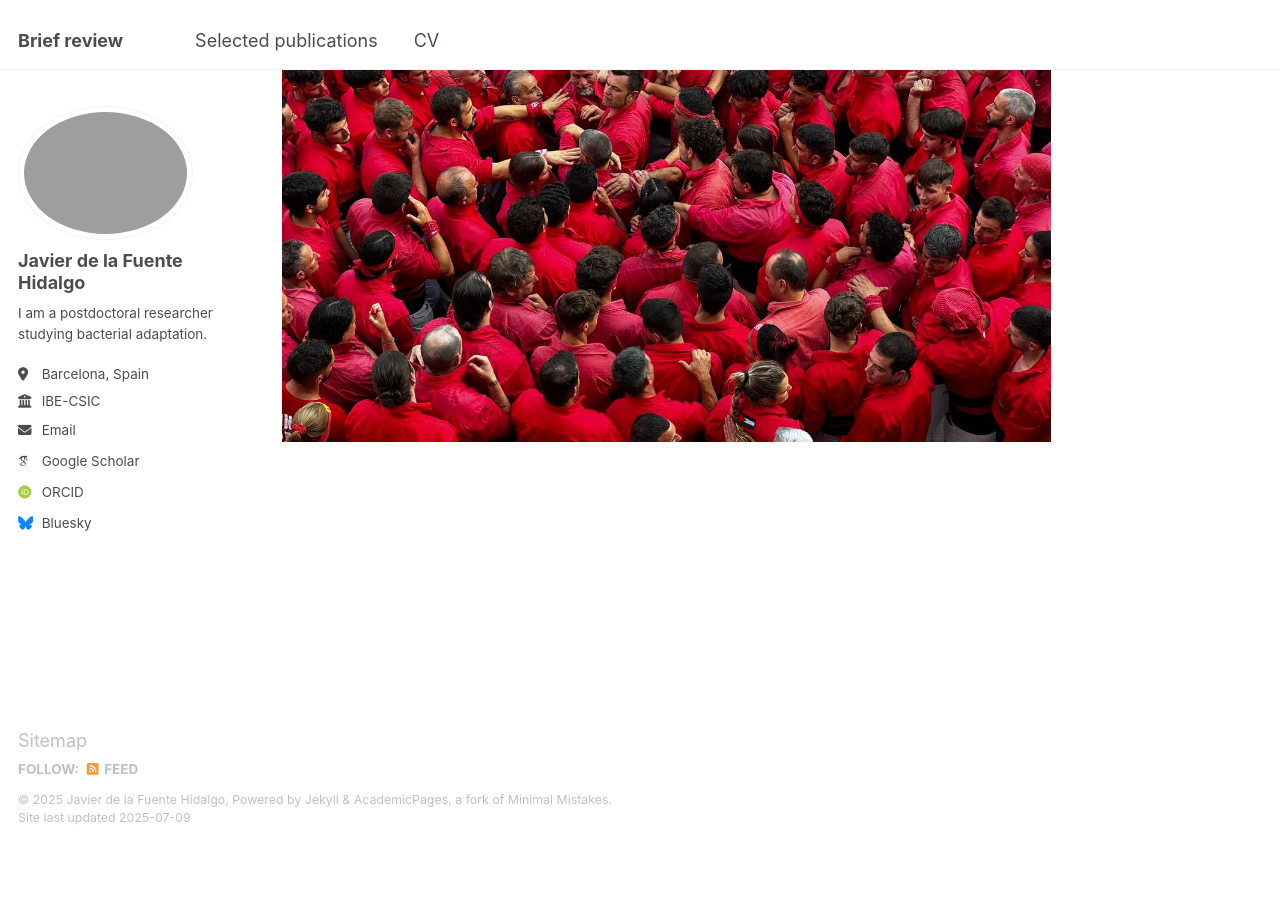
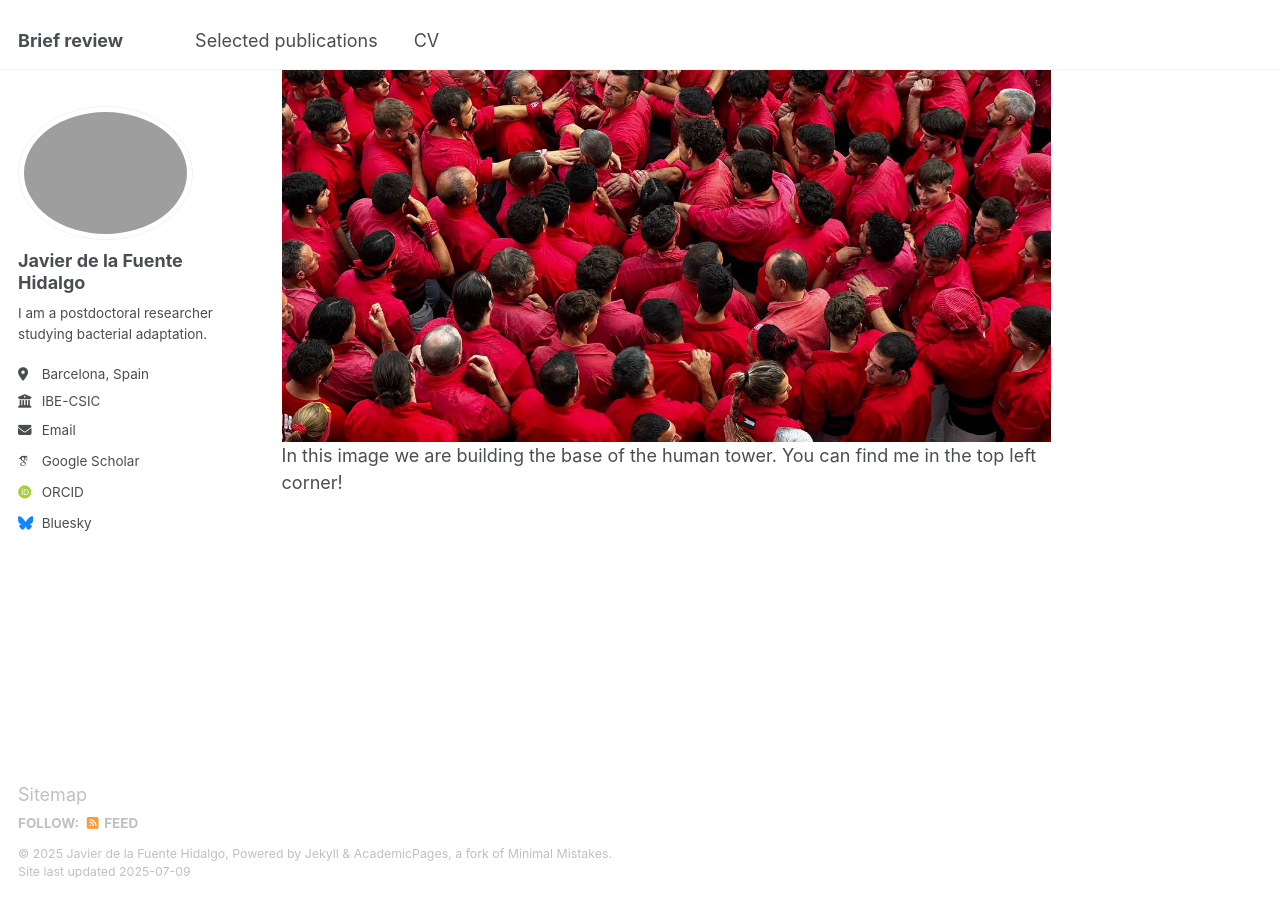
Before and after one commit to DelaFuenteJavier/delafuentejavier.github.io, a Jekyll site: the page built from _pages/about.md, in a window 1280 px wide and 900 px high, scrolled down 859 px. Built offline with Jekyll 4.4.1, drawn with Linux system fonts in a browser that asks for light colours; some web fonts are replaced; before the commit the page ends 1705 px from its top, so only the background shows below that.

Commit message:
Update about.md

```diff
--- a/_pages/about.md
+++ b/_pages/about.md
@@ -17,3 +17,4 @@ In 2025, supported by a Juan de la Cierva fellowship, I joined [Macarena Toll-Ri
 In my free time, I enjoy mountain biking and video games, but my true passion is [human towers (castells)](https://patrimoni.gencat.cat/en/collection/castells). The philosophy behind castells is built on teamwork, dedication, and a spirit of self-improvement, values that I try to apply in my research career.
 
 ![Castell](/images/Castell.png)
+In this image we are building the base of the human tower. You can find me in the top left corner!
```
